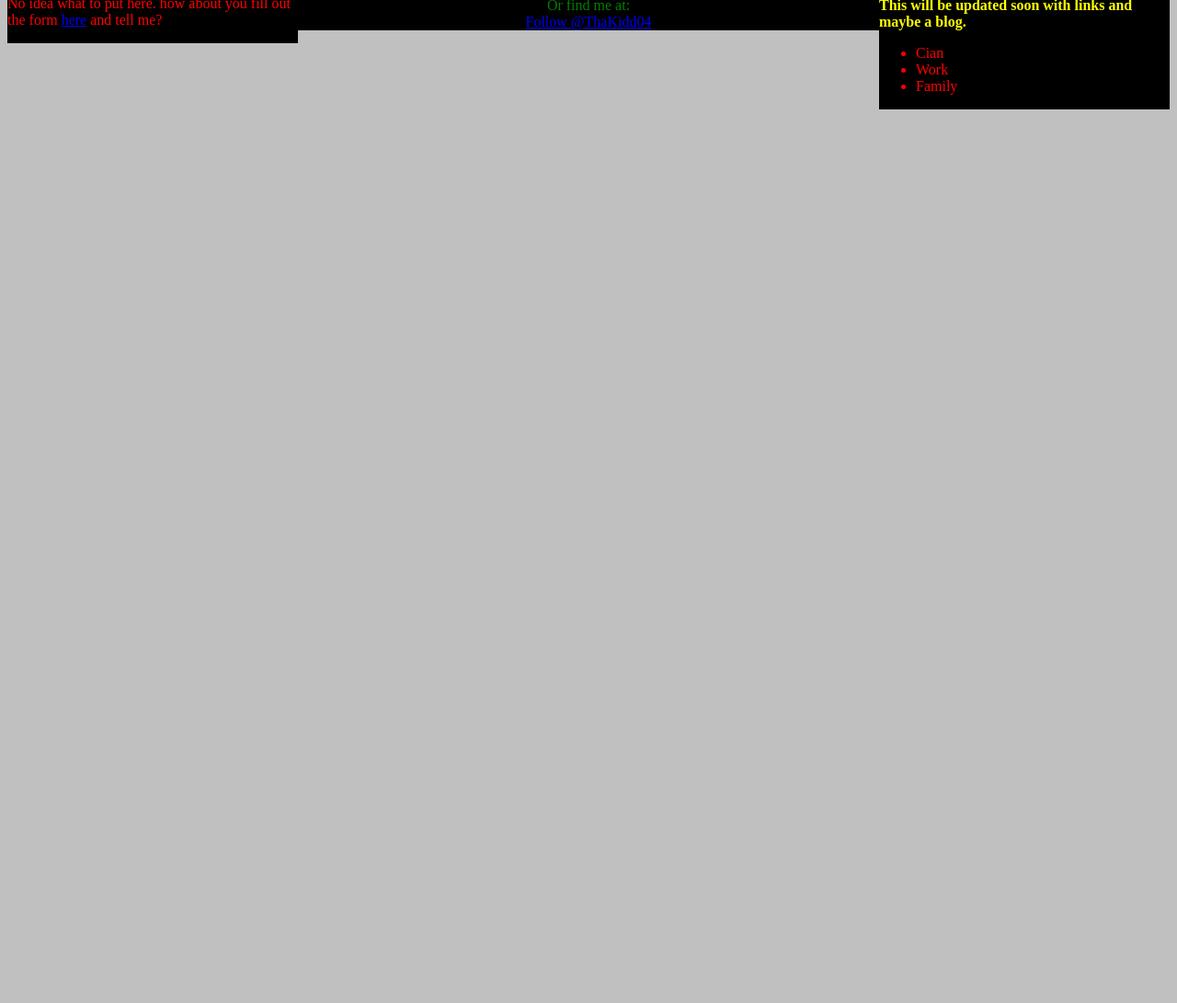
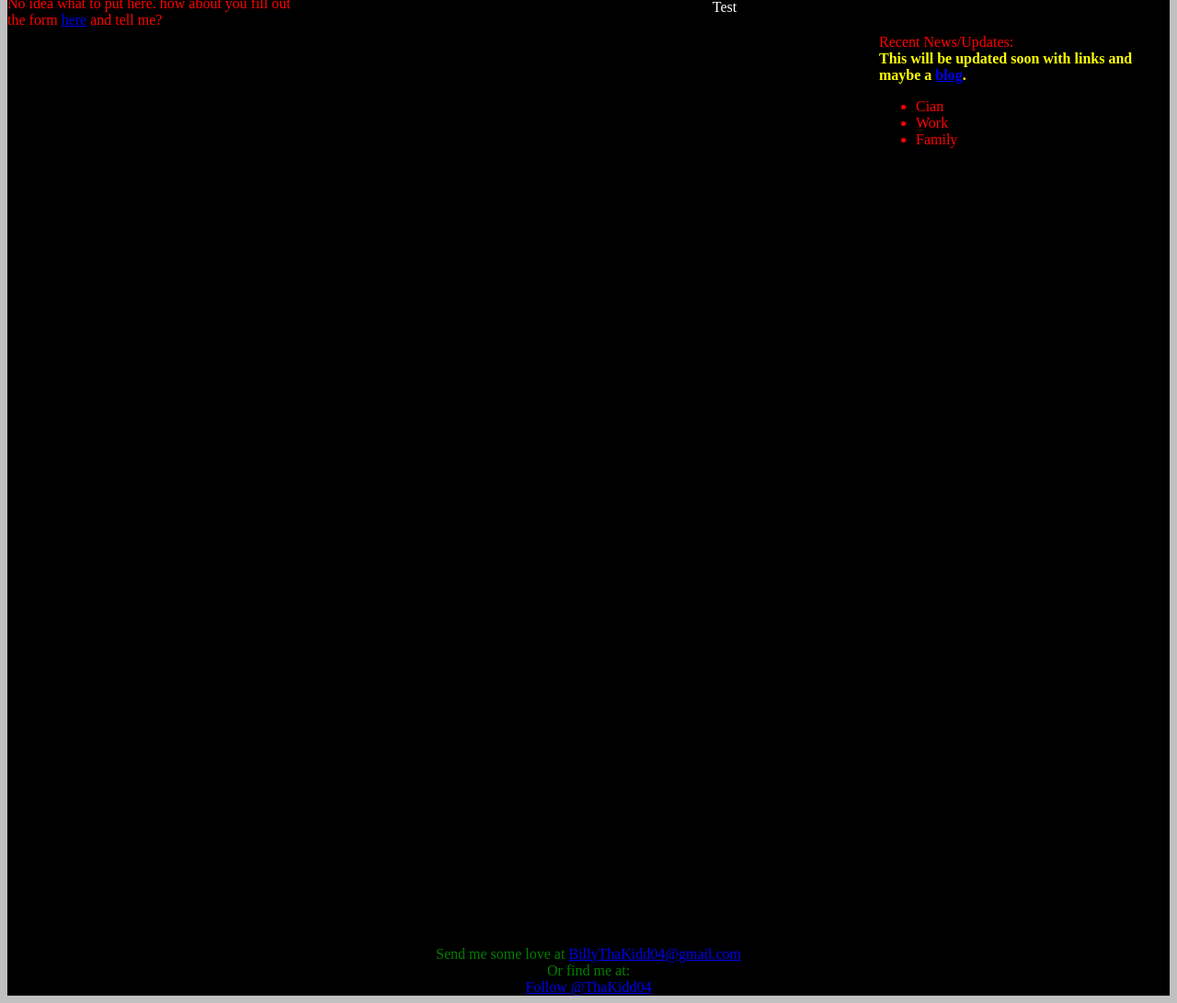
Before and after one commit to billythakidd04/grown-kidd-site, a PHP site: page / in a window 1280 px wide. Shown: the part 192-1283 px from the top of the page at 92% size. Before the commit the page ends 311 px from the top, so only its background shows below. Run offline with PHP 8.4, Linux system fonts and the light colour scheme; some libraries are stand-ins or nearby versions.

Commit message:
really unknown changes just backing up

```diff
--- a/css/main.css
+++ b/css/main.css
@@ -56,6 +56,18 @@ aside.right
 	float: right;
 }
 
+#mainContent
+{
+	padding: 20px;
+}
+
+#container
+{
+	color: white;
+	background: black;
+	height: 1050px;
+}
+
 footer
 {
 	background: black;
--- a/index.php
+++ b/index.php
@@ -19,17 +19,19 @@
 			<img alt="Picture of me and Cian" src="img/caindaddysleepin.jpeg" title="Cian and Daddy">
 			<?include_once 'nav/nav.php';?>
 		</header>
+		<div id="container">
 			<aside class="left"><p>No idea what to put here. how about you fill out the form <a href="pages/sitepage.php" target="new">here</a> and tell me?</p></aside>
-
+			<div id="mainContent">Test</div>
 			<aside class="right">
 				Recent News/Updates:<br/>
-			<span class="undercon">This will be updated soon with links and maybe a blog.</span>
+				<span class="undercon">This will be updated soon with links and maybe a <a href="pages/viewblog.php">blog</a>.</span>
 				<ul>
 					<li>Cian</li>
 					<li>Work</li>
 					<li>Family</li>
 				</ul>
 			</aside>
+		</div>
 		<footer>
 			Send me some love at <a href="mailto:billythakidd04@gmail.com">BillyThaKidd04@gmail.com</a><br/>
 			Or find me at:<br/>
```
Lines whose indentation alone changed are shown as unchanged.
